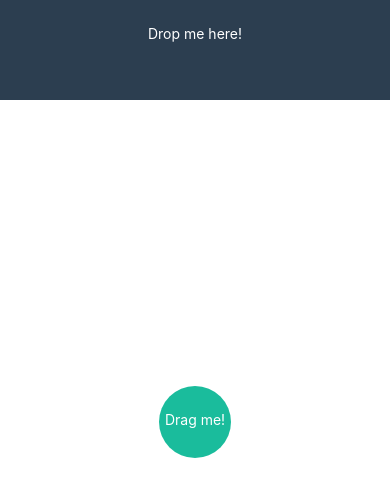
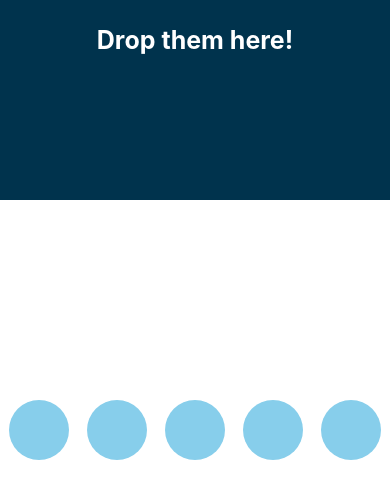
Before and after one commit to eternal44/aba_cards, a React Native app: screen / in a window 390 px wide. Shown: the top 498 px of the page. Built offline with nearby package versions, Linux system fonts and the light colour scheme.

Commit message:
WIP: working multiple dnd

```diff
--- a/src/App.js
+++ b/src/App.js
@@ -1,16 +1,127 @@
-import React, { Component } from 'react';
-import {
-  Text,
-  View,
-} from 'react-native';
-import Foo from './components/Draggable'
+import React, { Component } from "react";
+import { StyleSheet, View, Text, PanResponder, Animated,  } from "react-native";
+
+class Draggable extends Component {
+  constructor(props) {
+    super(props);
+
+    this.state = {
+      showDraggable: true,
+      dropAreaValues: null,
+      pan: new Animated.ValueXY(),
+      opacity: new Animated.Value(1)
+    };
+  }
+
+  componentWillMount() {
+    this._val = { x:0, y:0 }
+    this.state.pan.addListener((value) => this._val = value);
+
+    this.panResponder = PanResponder.create({
+        onStartShouldSetPanResponder: (e, gesture) => true,
+        onPanResponderGrant: (e, gesture) => {
+          this.state.pan.setOffset({
+            x: this._val.x,
+            y:this._val.y
+          })
+          this.state.pan.setValue({ x:0, y:0})
+        },
+        onPanResponderMove: Animated.event([
+          null, { dx: this.state.pan.x, dy: this.state.pan.y }
+        ]),
+        onPanResponderRelease: (e, gesture) => {
+          if (this.isDropArea(gesture)) {
+            Animated.timing(this.state.opacity, {
+              toValue: 0,
+              duration: 1000
+            }).start(() =>
+              this.setState({
+                showDraggable: false
+              })
+            );
+          }
+        }
+      });
+  }
+
+  isDropArea(gesture) {
+    return gesture.moveY < 200;
+  }
+
+  render() {
+    return (
+      <View style={{ width: "20%", alignItems: "center" }}>
+        {this.renderDraggable()}
+      </View>
+    );
+  }
+
+  renderDraggable() {
+    const panStyle = {
+      transform: this.state.pan.getTranslateTransform()
+    }
+    if (this.state.showDraggable) {
+      return (
+        <View style={{ position: "absolute" }}>
+          <Animated.View
+            {...this.panResponder.panHandlers}
+            style={[panStyle, styles.circle, {opacity:this.state.opacity}]}
+          />
+        </View>
+      );
+    }
+  }
+}
+
 
 export default class App extends Component {
   render() {
     return (
-      <View>
-        <Foo />
+      <View style={styles.mainContainer}>
+        <View style={styles.dropZone}>
+          <Text style={styles.text}>Drop them here!</Text>
+        </View>
+        <View style={styles.ballContainer} />
+        <View style={styles.row}>
+          <Draggable />
+          <Draggable />
+          <Draggable />
+          <Draggable />
+          <Draggable />
+        </View>
       </View>
     );
   }
 }
+
+let CIRCLE_RADIUS = 30;
+const styles = StyleSheet.create({
+  mainContainer: {
+    flex: 1
+  },
+  ballContainer: {
+    height:200
+  },
+  circle: {
+    backgroundColor: "skyblue",
+    width: CIRCLE_RADIUS * 2,
+    height: CIRCLE_RADIUS * 2,
+    borderRadius: CIRCLE_RADIUS
+  },
+  row: {
+    flexDirection: "row"
+  },
+  dropZone: {
+    height: 200,
+    backgroundColor: "#00334d"
+  },
+  text: {
+    marginTop: 25,
+    marginLeft: 5,
+    marginRight: 5,
+    textAlign: "center",
+    color: "#fff",
+    fontSize: 25,
+    fontWeight: "bold"
+  }
+});
```
